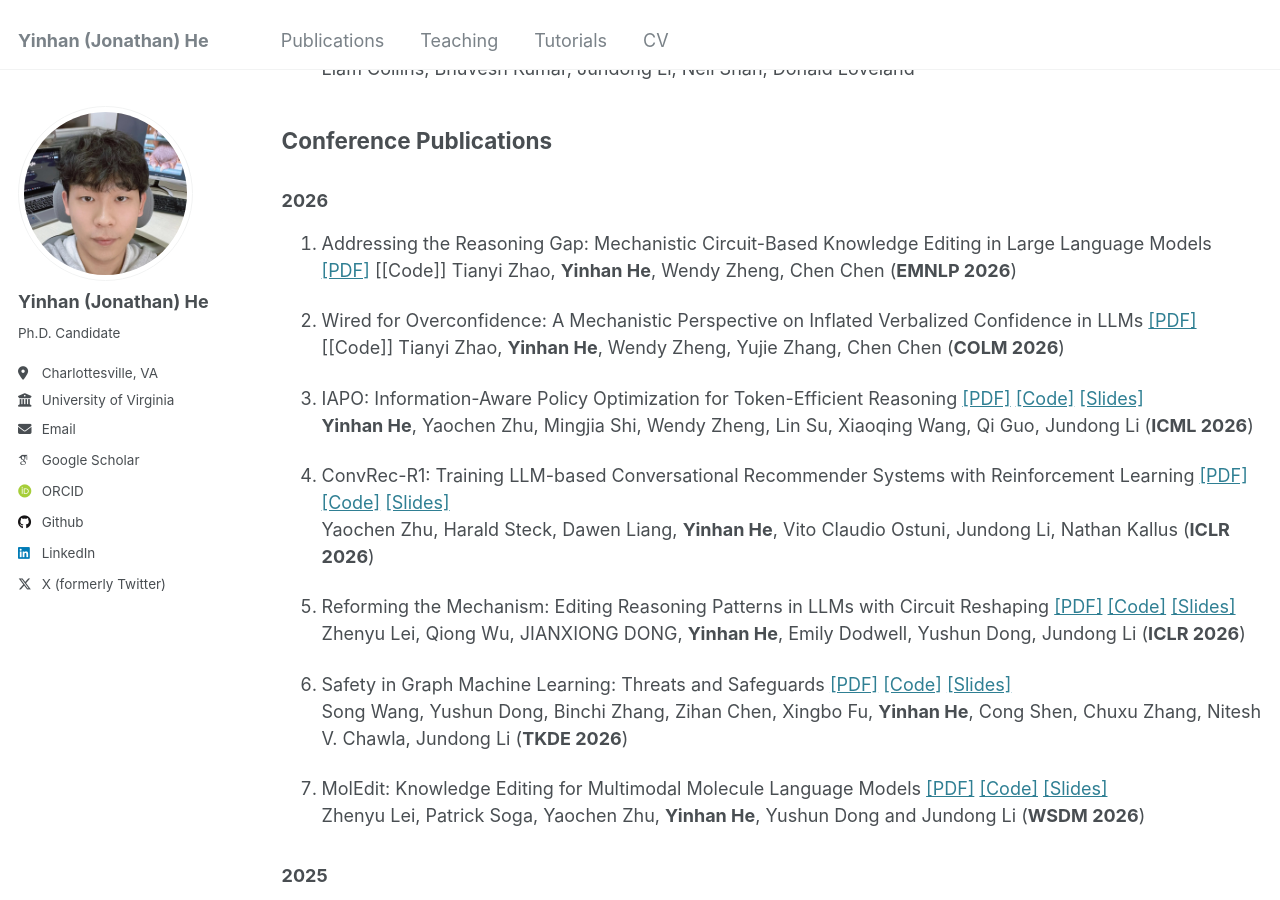
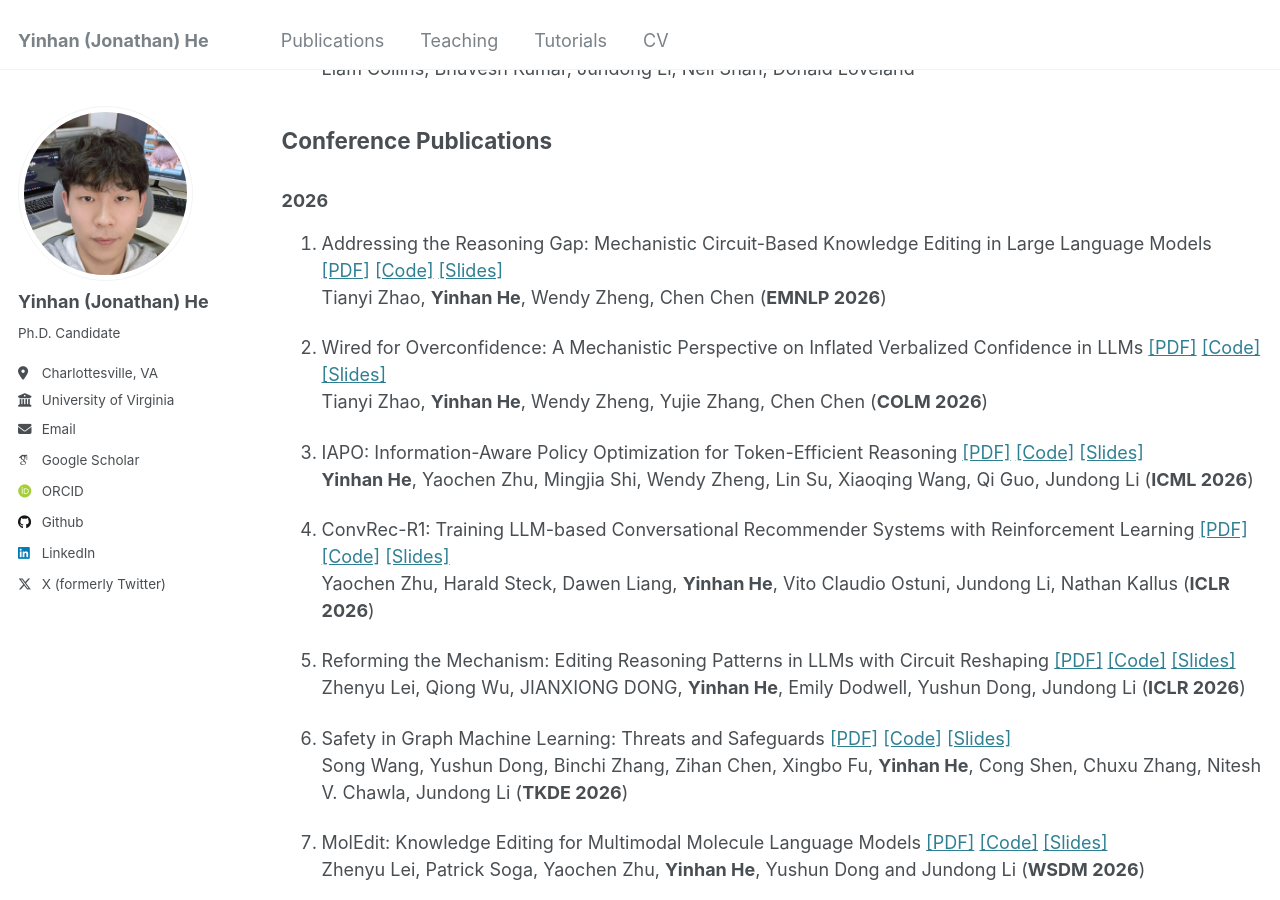
Before and after one commit to YinhanHe123/YinhanHe123.github.io, a Jekyll site: the page built from _pages/publications.md, in a window 1280 px wide and 900 px high, scrolled down 707 px. Built offline with Jekyll 4.4.1, drawn with Linux system fonts in a browser that asks for light colours; some web fonts are replaced; a script that is not in the unit is left out.

Commit message:
Enhance conference publications with additional links
Added links to code and slides for conference publications.

```diff
--- a/_pages/publications.md
+++ b/_pages/publications.md
@@ -29,10 +29,10 @@ Kavana Venkatesh, **Yinhan He**, Jundong Li, Jiaming Cui
 ## Conference Publications
 ### 2026
 
-1. Addressing the Reasoning Gap: Mechanistic Circuit-Based Knowledge Editing in Large Language Models [[PDF]](https://yinhanhe123.github.io//publications/) [[Code]]
+1. Addressing the Reasoning Gap: Mechanistic Circuit-Based Knowledge Editing in Large Language Models [[PDF]](https://yinhanhe123.github.io//publications/) [[Code]](https://yinhanhe123.github.io//publications/) [[Slides]](https://yinhanhe123.github.io//publications/)<br>
 Tianyi Zhao, **Yinhan He**, Wendy Zheng, Chen Chen (**EMNLP 2026**)
 
-3. Wired for Overconfidence: A Mechanistic Perspective on Inflated Verbalized Confidence in LLMs [[PDF]](https://yinhanhe123.github.io//publications/) [[Code]]
+3. Wired for Overconfidence: A Mechanistic Perspective on Inflated Verbalized Confidence in LLMs [[PDF]](https://yinhanhe123.github.io//publications/) [[Code]](https://yinhanhe123.github.io//publications/) [[Slides]](https://yinhanhe123.github.io//publications/)<br>
 Tianyi Zhao, **Yinhan He**, Wendy Zheng, Yujie Zhang, Chen Chen (**COLM 2026**)
 
 4. IAPO: Information-Aware Policy Optimization for Token-Efficient Reasoning [[PDF]](https://yinhanhe123.github.io//publications/) [[Code]](https://yinhanhe123.github.io//publications/) [[Slides]](https://yinhanhe123.github.io//publications/)<br>
```
